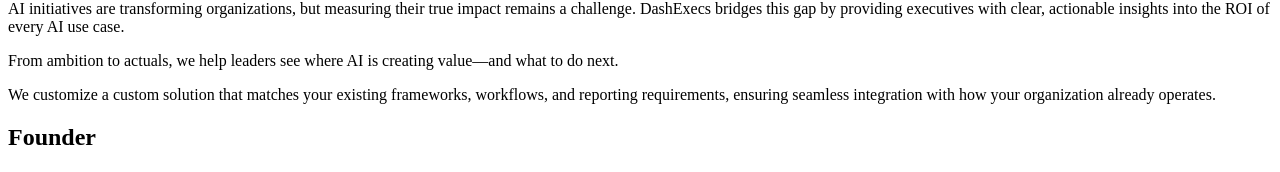
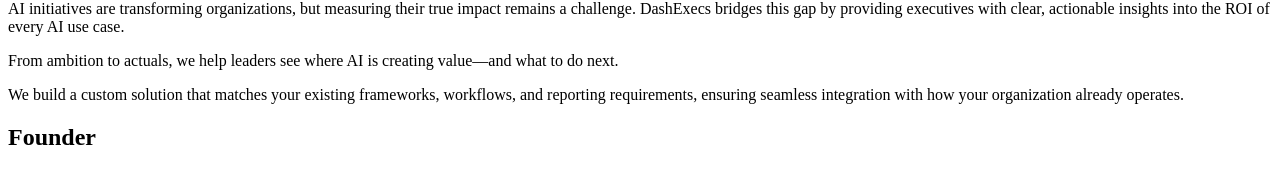
Before and after one commit to CyberTud/dashexecs-web, a React (Vite) app: page /about in a window 1280 px wide. Shown: the part 770-942 px from the top of the page. Built offline with nearby package versions, Linux system fonts and the light colour scheme; the HTML template or start-up script is replaced by a standard one.

Commit message:
Update Mission text: 'We customize' to 'We build'

```diff
--- a/src/pages/AboutPage.tsx
+++ b/src/pages/AboutPage.tsx
@@ -50,7 +50,7 @@
               From ambition to actuals, we help leaders see where AI is creating value—and what to do next.
             </p>
             <p className="text-lg text-gray-600">
-              We customize a custom solution that matches your existing frameworks, workflows, and reporting requirements,
+              We build a custom solution that matches your existing frameworks, workflows, and reporting requirements,
               ensuring seamless integration with how your organization already operates.
             </p>
           </motion.div>
```
